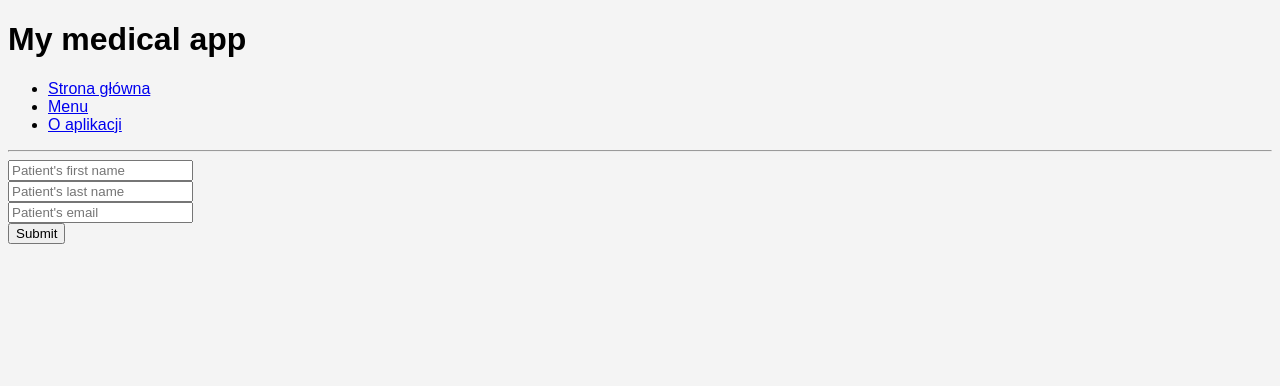
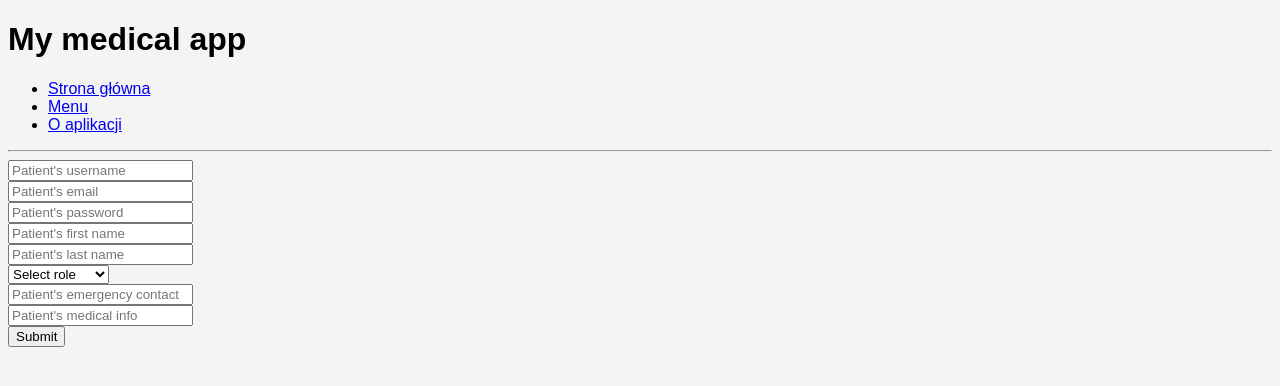
Before and after one commit to renioko/MyMedTracker, a Flask app: page /patient/add_patient in a window 1280 px wide. Shown: the top 386 px of the page. Run offline with Flask 3, Linux system fonts and the light colour scheme.

Commit message:
updated add_patient_form

```diff
--- a/postgresql_app/UI/templates/add_patient_form.html
+++ b/postgresql_app/UI/templates/add_patient_form.html
@@ -4,9 +4,22 @@
 
 {% block content %}
 <form method="POST" action="{{ url_for('add_patient') }}">
+    <input type="text" name="username" placeholder="Patient's username"><br>
+    <input type="text" name="email" placeholder="Patient's email"><br>
+    <input type="text" name="password" placeholder="Patient's password"><br>
     <input type="text" name="first_name" placeholder="Patient's first name"><br>
     <input type="text" name="last_name" placeholder="Patient's last name"><br>
-    <input type="text" name="email" placeholder="Patient's email"><br>
+
+    <select name="role_id">
+        <option value="">Select role</option>
+        <option value="1">Patient</option>
+        <option value="2">Professional</option>
+        <option value="3">Administrator</option>
+    </select><br>
+
+    <input type="text" name="emergency_contact" placeholder="Patient's emergency contact"><br>
+    <input type="text" name="medical_info" placeholder="Patient's medical info"><br>
+
     <input type="submit" value="Submit">
 </form>
 {% endblock %}
--- a/postgresql_app/app.py
+++ b/postgresql_app/app.py
@@ -23,11 +23,17 @@ def patient():
 
 @app.route("/patient/add_patient", methods=["GET", "POST"])
 def add_patient():
+    # username, email, password, first_name, last_name, role_id, emergency_contact, medical_info
     if request.method == "POST":
         patient_details = (
+            request.form.get("username"), #
+            request.form.get("email"),
+            request.form.get("password"), #
             request.form.get("first_name"),
             request.form.get("last_name"),
-            request.form.get("email")
+            request.form.get("role_id"), #
+            request.form.get("emergency_contact"), #
+            request.form.get("medical_info") #
         )
         patient_menu = PatientMenu(0, auto_run=False)
         result = patient_menu.menu_add_patient(patient_details, verbose=False)
```
